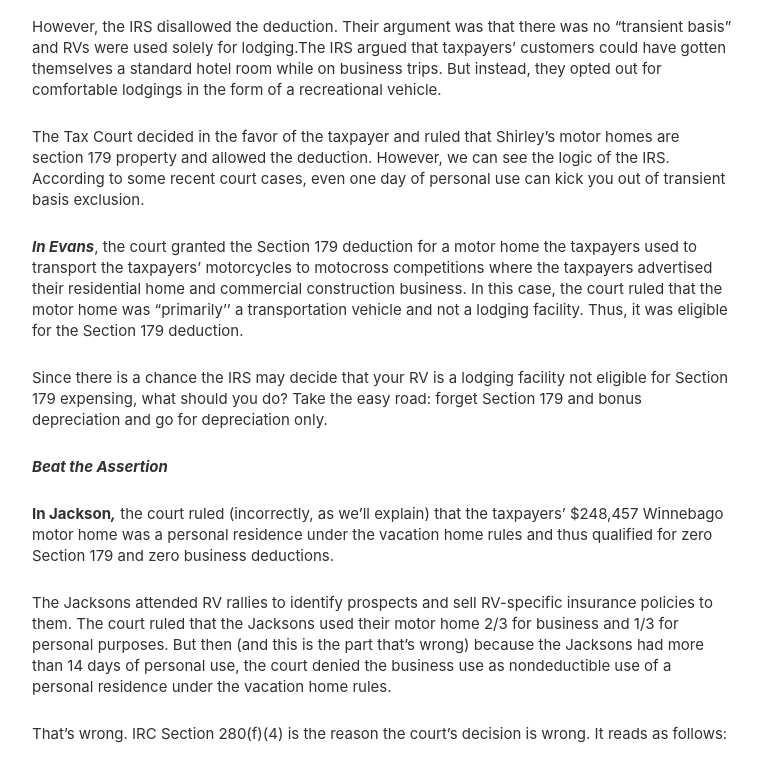
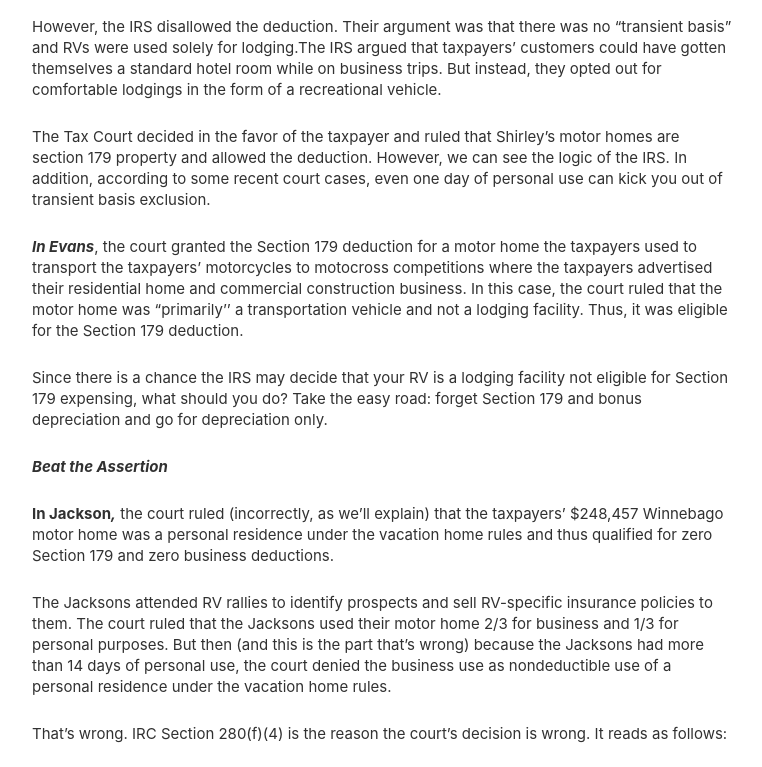
Before and after one commit to darena67/rvtaxgroup, a Gatsby site: page /blog/a-couple-of-tax-tips-for-rv-owners/ in a window 1280 px wide. Shown: the part 1420-2187 px from the top of the page, without its empty margins (258-1020 px from the left). Built offline with nearby package versions, Linux system fonts and the light colour scheme; Gatsby itself is replaced by a stand-in of ours.

Commit message:
Update Blog “a-couple-of-tax-tips-for-rv-owners”

```diff
--- a/content/blog/a-couple-of-tax-tips-for-rv-owners.md
+++ b/content/blog/a-couple-of-tax-tips-for-rv-owners.md
@@ -31,7 +31,7 @@ Section 179 and Bonus Depreciation of a motor home can put you in the crosshairs
 
 However, the IRS disallowed the deduction. Their argument was that there was no “transient basis” and RVs were used solely for lodging.The IRS argued that taxpayers’ customers could have gotten themselves a standard hotel room while on business trips. But instead, they opted out for comfortable lodgings in the form of a recreational vehicle.
 
-The Tax Court decided in the favor of the taxpayer and ruled that Shirley’s motor homes are section 179 property and allowed the deduction. However, we can see the logic of the IRS. According to some recent court cases, even one day of personal use can kick you out of transient basis exclusion.
+The Tax Court decided in the favor of the taxpayer and ruled that Shirley’s motor homes are section 179 property and allowed the deduction. However, we can see the logic of the IRS. In addition, according to some recent court cases, even one day of personal use can kick you out of transient basis exclusion.
 
 ***[In Evans](https://casetext.com/case/evans-v-commr-26)***, the court granted the Section 179 deduction for a motor home the taxpayers used to transport the taxpayers’ motorcycles to motocross competitions where the taxpayers advertised their residential home and commercial construction business. In this case, the court ruled that the motor home was “primarily’’ a transportation vehicle and not a lodging facility. Thus, it was eligible for the Section 179 deduction.
 
```
